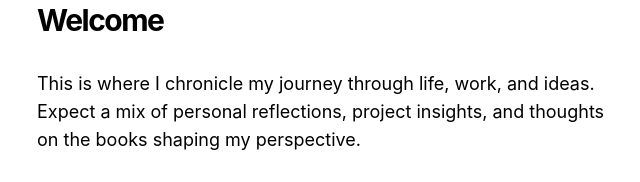
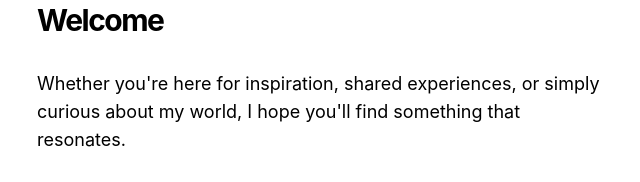
Before and after one commit to yesaswi/life-logged, a Next.js app: page / in a window 1280 px wide. Shown: the part 126-308 px from the top of the page, without its empty margins (315-955 px from the left). Built offline with nearby package versions, Linux system fonts and the light colour scheme; no server answers; the database is empty.

Commit message:
Commented out the Homepage Intro

```diff
--- a/app/page.tsx
+++ b/app/page.tsx
@@ -4,11 +4,11 @@
   return (
     <section>
       <h1 className="mb-8 text-3xl font-bold tracking-tighter">Welcome</h1>
-      <p className="mb-6 text-lg">
+      {/* <p className="mb-6 text-lg">
         This is where I chronicle my journey through life, work, and ideas.
         Expect a mix of personal reflections, project insights, and thoughts on
         the books shaping my perspective.
-      </p>
+      </p> */}
       <p className="mb-8 text-lg">
         Whether you're here for inspiration, shared experiences, or simply
         curious about my world, I hope you'll find something that resonates.
```
